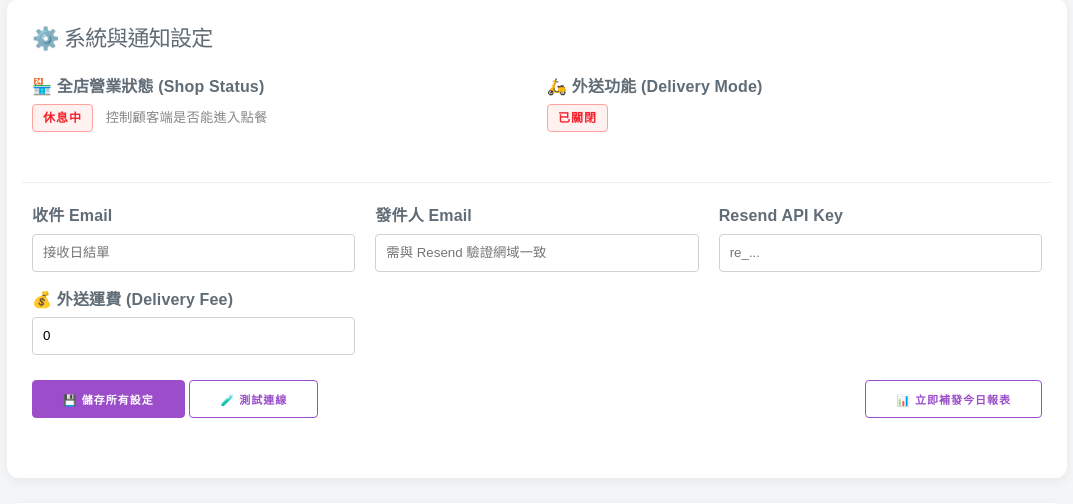
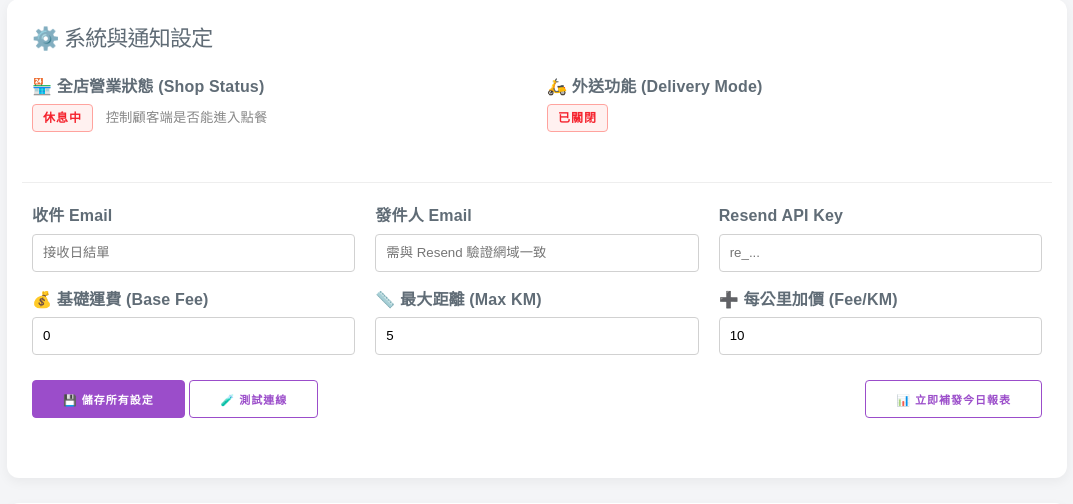
Before and after one commit to d11219208-del/qr, a Flask app: page /admin/ in a window 1280 px wide. Shown: the part 94-598 px from the top of the page, without its empty margins (103-1176 px from the left). Run offline with Flask 3, Linux system fonts and the light colour scheme; data that the repository does not hold is empty; some libraries are stand-ins or nearby versions.

Commit message:
Update admin.html
將原本單一的運費設定，替換為您在 database.py 中定義的三個新參數：基礎運費 (delivery_fee_base)、最大外送距離 (delivery_max_km) 以及 每公里加價 (delivery_fee_per_km)。

```diff
--- a/templates/admin.html
+++ b/templates/admin.html
@@ -90,10 +90,19 @@
                     <div class="column"><label>發件人 Email</label><input type="email" name="sender_email" value="{{ config.get('sender_email','') }}" placeholder="需與 Resend 驗證網域一致"></div>
                     <div class="column"><label>Resend API Key</label><input type="password" name="resend_api_key" value="{{ config.get('resend_api_key','') }}" placeholder="re_..."></div>
                 </div>
+
                 <div class="row">
-                    <div class="column column-33">
-                        <label>💰 外送運費 (Delivery Fee)</label>
-                        <input type="number" name="delivery_fee" value="{{ config.get('delivery_fee', 0) }}" placeholder="0" min="0">
+                    <div class="column">
+                        <label>💰 基礎運費 (Base Fee)</label>
+                        <input type="number" name="delivery_fee_base" value="{{ config.get('delivery_fee_base', 0) }}" placeholder="0" min="0">
+                    </div>
+                    <div class="column">
+                        <label>📏 最大距離 (Max KM)</label>
+                        <input type="number" name="delivery_max_km" value="{{ config.get('delivery_max_km', 5) }}" placeholder="5" min="0" step="0.1">
+                    </div>
+                    <div class="column">
+                        <label>➕ 每公里加價 (Fee/KM)</label>
+                        <input type="number" name="delivery_fee_per_km" value="{{ config.get('delivery_fee_per_km', 10) }}" placeholder="10" min="0">
                     </div>
                 </div>
 
```
